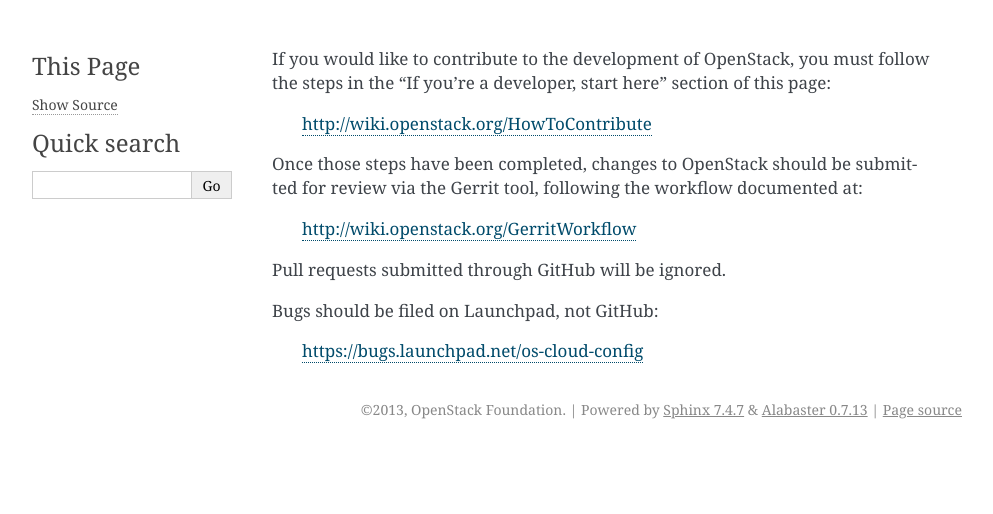
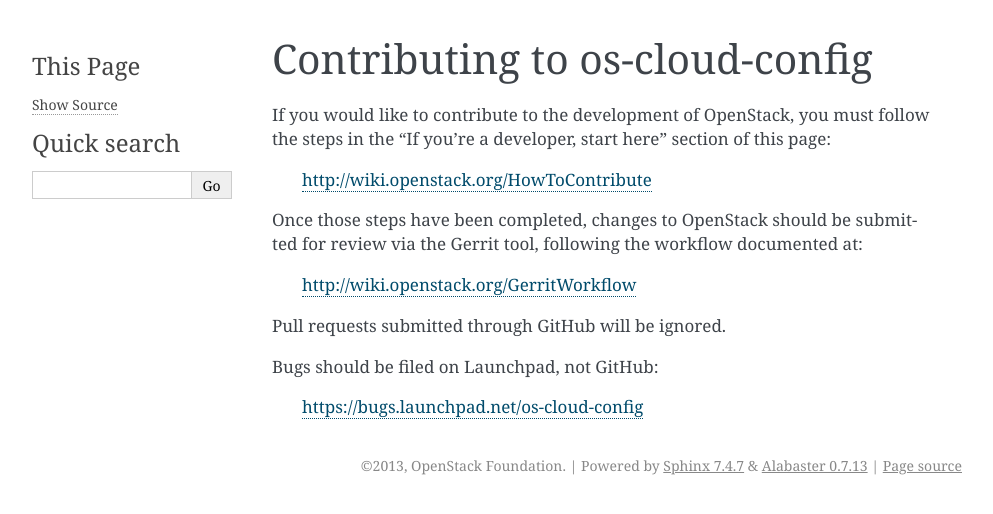
Before and after one commit to openstack-archive/os-cloud-config, a Sphinx documentation site: the page built from doc/source/contributing.rst, in a window 1280 px wide. Shown: the top 514 px of the page, without its empty margins (148-1141 px from the left). Built offline with Sphinx 7.4.7, drawn with Linux system fonts in a browser that asks for light colours.

Commit message:
More documentation fixes
Add a title to contributing.rst to silence a docs build warning,
and make it easier (as well as matching other projects) by adding
a docs tox environment.

Change-Id: I5b46051ed246438c9ba2543c92fb1e712963a940

```diff
--- a/doc/source/contributing.rst
+++ b/doc/source/contributing.rst
@@ -1 +1,4 @@
+Contributing to os-cloud-config
+===================================
+
 .. include:: ../../CONTRIBUTING.rst
```
Also changed, not shown: 1 other file.
